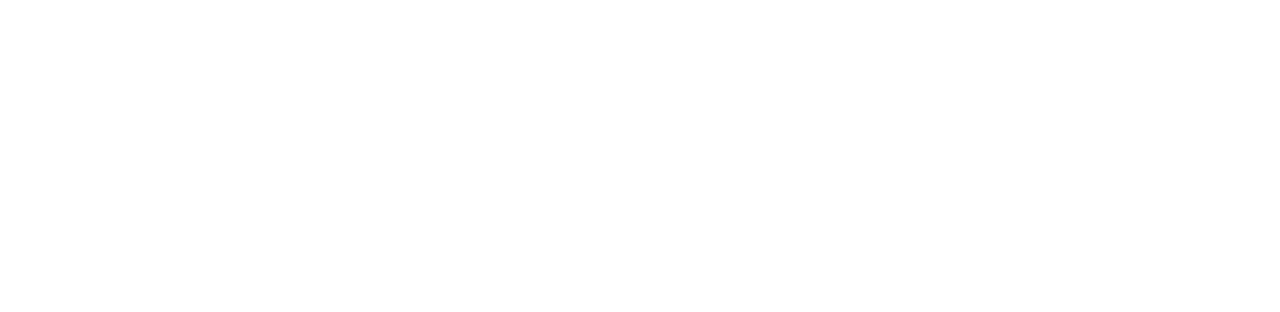
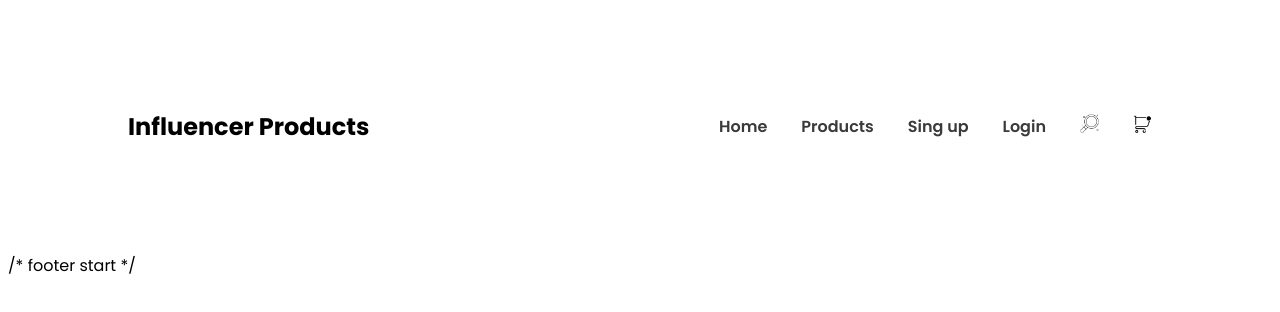
Before and after one commit to Nayeem1402/influencer-gears, a plain HTML site: page index.html in a window 1280 px wide. Drawn offline with Linux system fonts and the light colour scheme.

Commit message:
nav bar done

```diff
--- a/index.html
+++ b/index.html
@@ -1,11 +1,39 @@
 <!DOCTYPE html>
 <html lang="en">
+
 <head>
     <meta charset="UTF-8">
     <meta name="viewport" content="width=device-width, initial-scale=1.0">
-    <title>Document</title>
+    <title>Influencer</title>
+    <link rel="stylesheet" href="style.css">
+    <style>
+        @import url('https://fonts.googleapis.com/css2?family=Poppins:ital,wght@0,100;0,200;0,300;0,400;0,500;0,600;0,700;0,800;0,900;1,100;1,200;1,300;1,400;1,500;1,600;1,700;1,800;1,900&display=swap')
+    </style>
 </head>
+
 <body>
 
+    <header>
+        <nav class="nav-container">
+            <div>
+                <h3 class="Influencer">Influencer Products</h3>
+            </div>
+
+            <section class="manu">
+                <div class="link-page"> <a href="">Home</a></div>
+                <div class="link-page"><a href="">Products</a></div>
+                <div class="link-page"><a href="">Sing up </a></div>
+                <div class="link-page"><a href="">Login</a> </div>
+                <div class="link-page"><a href=""></a> <img class="icon" src="./images/icons8-reserch-64.png" alt=""></div>
+                <div class="link-page"><a href=""></a> <img class="icon" src="./images/icons8-cart-64.png" alt=""></div>
+            </section>
+
+        </nav>
+    </header>
+
+     /* footer start */
+
+
 </body>
+
 </html>
--- /dev/null
+++ b/style.css
@@ -0,0 +1,56 @@
+body {
+    font-family: Poppins;
+}
+
+.Influencer {
+    font-size: 24px;
+    font-weight: 700;
+}
+
+/* nav bar start  */
+.nav-container {
+    display: flex;
+    justify-content: space-between;
+    align-items: center;
+    margin: 85px 120px;
+
+}
+
+.manu {
+    display: flex;
+    gap: 34px;
+    font-size: 16px;
+    font-weight: 600;
+}
+
+.link-page>a {
+    text-decoration: none;
+    color: rgb(58, 58, 58);
+}
+
+.icon {
+    width: 19px;
+    height: 19px;
+}
+
+/* small device */
+
+@media screen and (max-width : 576px) {
+    .nav-container
+    , .manu
+    {
+        text-align: center;
+        flex-direction: column;
+    }
+}
+
+
+/* midiam device   */
+@media (min-width: 576px) and (max-width: 768px){
+    .nav-container
+    , .manu
+    {
+        text-align: center;
+        flex-direction: column;
+    }
+}
```
Also changed, not shown: images/icons8-cart-64.png (added), images/icons8-reserch-64.png (added).
